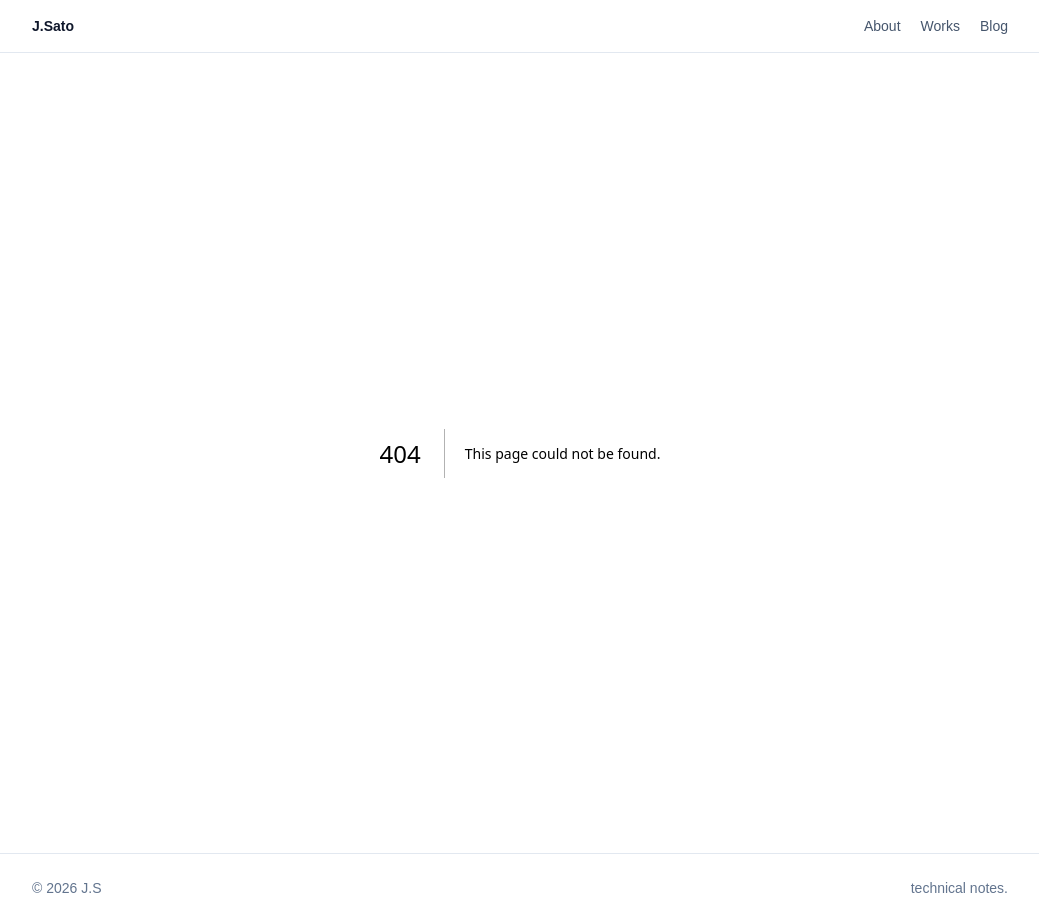
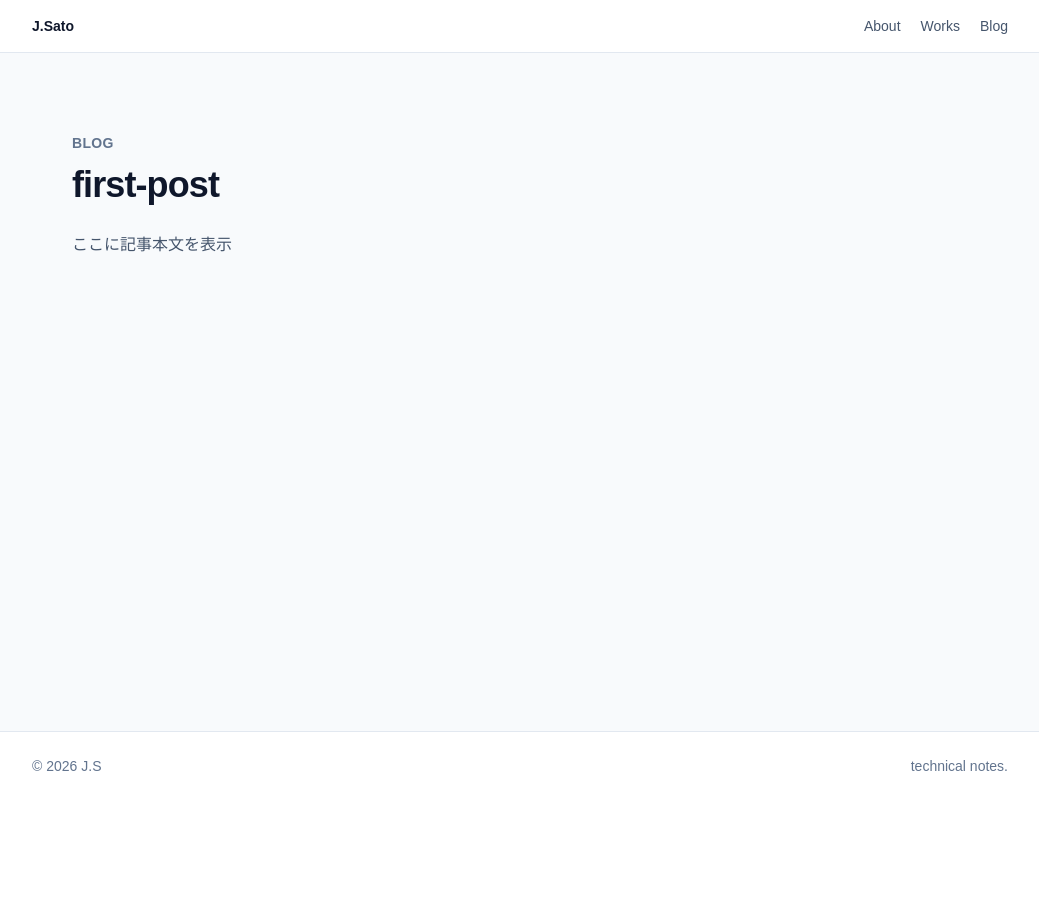
Before and after one commit to junpzero/developer-site, a Next.js app: page /blog/first-post in a window 1280 px wide. Before the commit this address had no page. Shown: the whole page, without its empty margins (120-1159 px from the left). After the commit the page ends 800 px from the top, so only its background shows below. Built offline with nearby package versions, Linux system fonts and the light colour scheme.

Commit message:
add: 共通レイアウトとブログのルーティング追加

```diff
--- /dev/null
+++ b/src/app/blog/[slug]/page.tsx
@@ -0,0 +1,21 @@
+import Container from '@/components/Container';
+
+type BlogDetailProps = {
+  params: Promise<{
+    slug: string;
+  }>;
+};
+
+export default async function BlogDetailPage({ params }: BlogDetailProps) {
+  const { slug } = await params;
+
+  return (
+    <main className="flex-1 bg-slate-50 px-6 py-20 text-slate-900">
+      <Container>
+        <p className="mb-3 text-sm font-semibold uppercase tracking-wide text-slate-500">Blog</p>
+        <h1 className="text-3xl font-bold tracking-tight sm:text-4xl">{slug}</h1>
+        <p className="mt-6 leading-8 text-slate-600">ここに記事本文を表示</p>
+      </Container>
+    </main>
+  );
+}
--- a/src/app/blog/page.tsx
+++ b/src/app/blog/page.tsx
@@ -1,14 +1,6 @@
 import Container from '@/components/Container';
 import BlogCard from '@/components/BlogCard';
-
-const posts = [
-  {
-    title: '技術ブログを始める',
-    description: 'このサイトで扱う技術メモや記事の方針について。',
-    slug: 'first-post',
-    publishedAt: '2026-05-21',
-  },
-];
+import { posts } from '@/lib/posts';
 
 export default function BlogPage() {
   return (
--- a/src/app/page.tsx
+++ b/src/app/page.tsx
@@ -1,3 +1,5 @@
+import Link from 'next/link';
+
 export default function Home() {
   return (
     <main className="flex-1 bg-slate-50 px-6 py-20 text-slate-900">
@@ -16,18 +18,18 @@ export default function Home() {
         </p>
 
         <div className="mt-8 flex flex-wrap gap-3">
-          <a
+          <Link
             href="/works"
             className="rounded-md bg-slate-900 px-5 py-3 text-sm font-semibold text-white transition hover:bg-slate-700"
           >
             Worksを見る
-          </a>
-          <a
+          </Link>
+          <Link
             href="/blog"
             className="rounded-md border border-slate-300 px-5 py-3 text-sm font-semibold text-slate-900 transition hover:bg-white"
           >
             Blogを見る
-          </a>
+          </Link>
         </div>
       </section>
     </main>
--- /dev/null
+++ b/src/lib/posts.ts
@@ -0,0 +1,19 @@
+export type Post = {
+  title: string;
+  description: string;
+  slug: string;
+  publishedAt: string;
+};
+
+export const posts: Post[] = [
+  {
+    title: '技術ブログを始める',
+    description: 'このサイトで扱う技術メモや記事の方針について。',
+    slug: 'first-post',
+    publishedAt: '2026-05-21',
+  },
+];
+
+export function getPostBySlug(slug: string) {
+  return posts.find((post) => post.slug === slug);
+}
```
Lines whose indentation alone changed are shown as unchanged.
